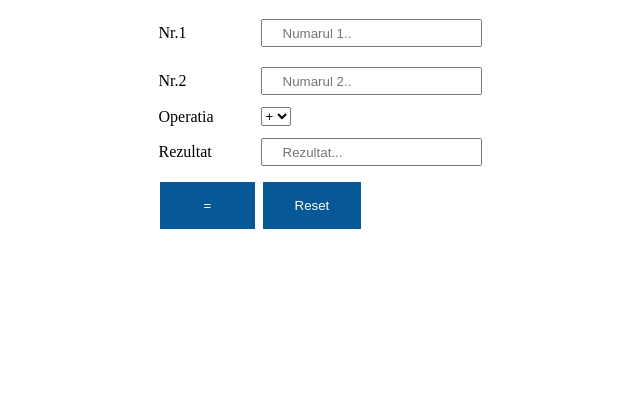
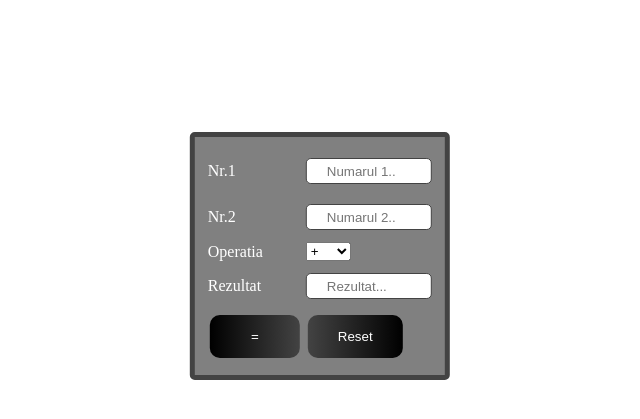
Before and after one commit to lungudan/MIDPS, a PHP site: page /calculator.php in a window 1280 px wide. Shown: the top 419 px of the page, without its empty margins (320-960 px from the left). Run offline with PHP 8.4, Linux system fonts and the light colour scheme; some libraries are stand-ins or nearby versions.

Commit message:
Update calculator.php

```diff
--- a/Lab2/calculator.php
+++ b/Lab2/calculator.php
@@ -25,7 +25,7 @@ class calculator
             return $this->a / $this->b;
             break;
 
-            case '√':
+            case 'sqrt':
             return sqrt($this->a);
             break;
 
@@ -37,7 +37,12 @@ class calculator
             return "Error";
         }
     }
-    function rezultat($a, $b, $c)
+    function rezultat_1($a, $c)
+    {
+        $this->a = $a;
+        return $this->operatie($c);
+    }
+	function rezultat_2($a, $b, $c)
     {
         $this->a = $a;
         $this->b = $b;
@@ -48,18 +53,53 @@ class calculator
 $ca = new calculator();
 if(isset($_POST['submit']))
 {
-    $rezult = $ca->rezultat($_POST['nr1'],$_POST['nr2'],$_POST['operatie']);
+if(isset($_POST['nr2'])== NULL)
+{
+    $rezult = $ca->rezultat_1($_POST['nr1'],$_POST['operatie']);
+}else{
+	$rezult = $ca->rezultat_2($_POST['nr1'],$_POST['nr2'],$_POST['operatie']);
+}
 }
 ?>
 <meta http-equiv="Content-Type" content="text/html; charset=utf-8" />
+<head>
 <style type="text/css">
-input[type=button], input[type=reset], input[type=submit] { background-color: #065896; border: none; color: white; padding: 16px 32px; text-decoration: none; margin: 4px 2px; cursor: pointer; positon: relative;}
+
+.box {
+    border: 5px solid #434343;
+    background: gray;
+    padding: 10px;
+    display: block;
+    width: 18%;
+    position: absolute;
+    left: 50%;
+    right: 50%;
+    transform: translate3d(-50%, 50%, 0);
+    border-radius: 5px;
+}
+input[type=button], input[type=reset], input[type=submit]
+{
+background: -webkit-linear-gradient(left, #000000 ,#434343); /* For Safari 5.1 to 6.0 */
+background: -o-linear-gradient(right,#000000 ,#434343); /* For Opera 11.1 to 12.0 */
+background: -moz-linear-gradient(right,#000000 ,#434343); /* For Firefox 3.6 to 15 */
+background: linear-gradient(to right, #000000 ,#434343); /* Standard syntax */
+border: none; color: white; padding: 14px 30px; text-decoration: none; margin: 4px 2px; cursor: pointer; positon: relative;border-radius: 10px;display: block;}
+input[type=button], input[type=reset], input[type=submit]:hover
+{
+background: -webkit-linear-gradient(left, #434343 ,#000000); /* For Safari 5.1 to 6.0 */
+background: -o-linear-gradient(right,  #434343 ,#000000); /* For Opera 11.1 to 12.0 */
+background: -moz-linear-gradient(right, #434343 ,#000000); /* For Firefox 3.6 to 15 */
+background: linear-gradient(to right,  #434343 ,#000000); /* Standard syntax */
+border: none; color: white; padding: 14px 30px; text-decoration: none; margin: 4px 2px; cursor: pointer; positon: relative;border-radius: 10px;display: block;}
 input[type=number], input[type=text]{
+    border:1px solid #434343;
     width: 100%;
     height: 10px;
     padding: 12px 20px;
     margin: 8px 0;
     box-sizing: border-box;
+    border-radius: 5px;
+    display: block;
 }
 
 .rezultat {
@@ -71,34 +111,64 @@ width:100px;
 positon: relative;
 left: 50px;
 }
+td {
+color: white;
+
+font-size: 16px;
+}
+
 </style>
+<script>
+  function maxLengthCheck(object) {
+    if (object.value.length > object.max.length)
+      object.value = object.value.slice(0, object.max.length)
+  }
+
+</script>
+ <script src="http://code.jquery.com/jquery-1.9.1.js"></script>
+</head>
+
 <form method="post">
+    <div class="box">
 <table align="center">
 
     <tr>
         <td>Nr.1</td>
-        <td><input type="number" name="nr1" placeholder="Numarul 1.." autocomplete='off' required></td>
+        <td><input type="number" name="nr1" placeholder="Numarul 1.." autocomplete='off' oninput="maxLengthCheck(this)"  min = "1" max = "9999999999" required></td>
     </tr>
 
     <tr>
         <td>Nr.2</td>
-        <td><input type="number" name="nr2" placeholder="Numarul 2.." autocomplete='off' required></td>
+        <td><input type="number" id="nr2" name="nr2" placeholder="Numarul 2.." autocomplete='off' oninput="maxLengthCheck(this)" min = "1" max = "9999999999" required></td>
     </tr>
 
     <tr>
         <td>Operatia</td>
-        <td><select name="operatie">
+        <td><select id="operatie" name="operatie">
             <option value="+">   +   </option>
             <option value="-">   -   </option>
             <option value="*">   *   </option>
             <option value="/">   /   </option>
-            <option value="√">   √   </option>
+            <option value="sqrt">   sqrt   </option>
             <option value="^">   ^   </option>
         </select></td>
 
     </tr>
+	<script>
+  $('#operatie').change(function(e){
+  if ($('#operatie').val() == 'sqrt'){
+   $('#nr2').css('display','none');
+   $("#nr2").prop('required',false);
+  }else{
+    $('#nr2').show();
+	$("#nr1").prop('required',true);
+	$("#nr2").prop('required',true);
+  }
+});
+</script>
 <tr><td>Rezultat</td><td><input readonly type="text" value="<?php echo $rezult; ?>" placeholder="Rezultat..."></td></tr>
 <tr><td><input type="submit" name="submit" value="   =   "></td>
 <td><input type="reset" value="Reset"></td></tr>
 </table>
+</div>
 </form>
```
